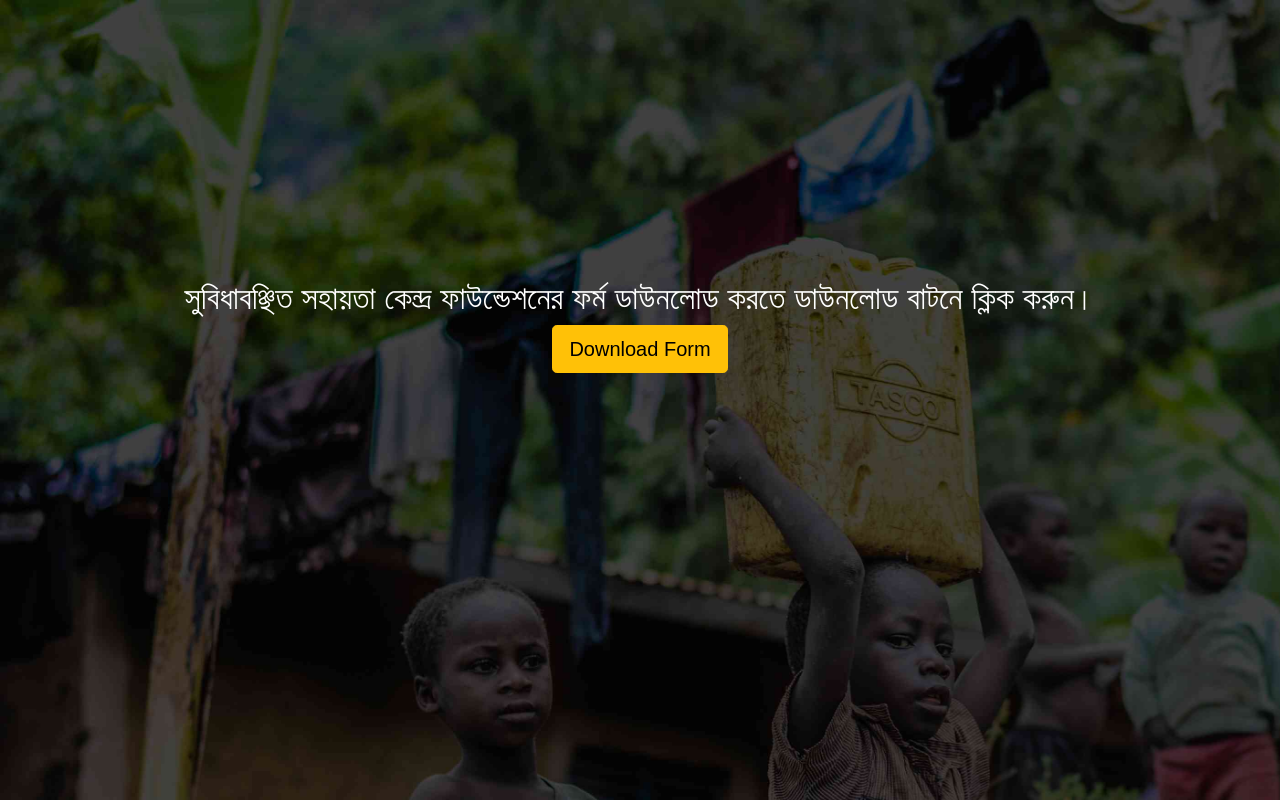
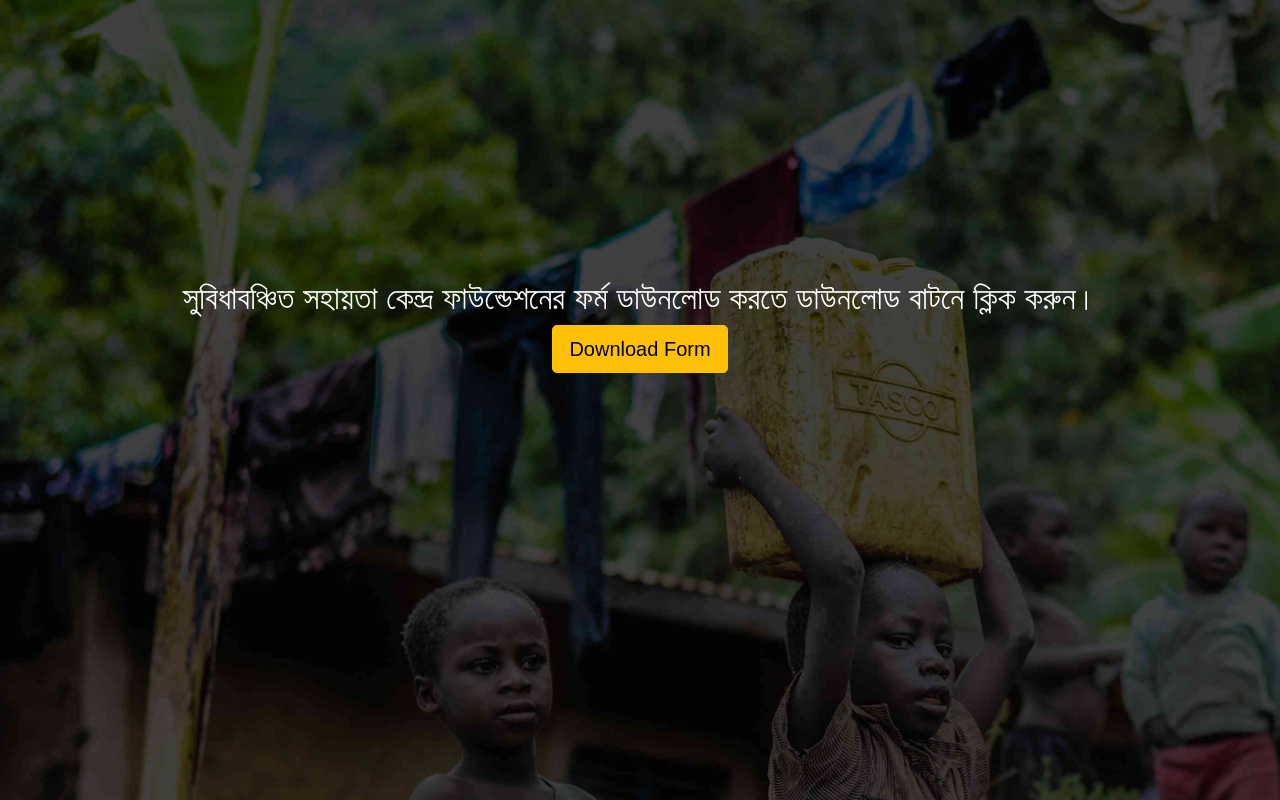
Before and after one commit to iftesamulohy/foundation, a plain HTML site: page index.html in a window 1280 px wide. Shown: the top 800 px of the page. Drawn offline with nearby package versions, Linux system fonts and the light colour scheme; a web font is replaced by a local one.

Commit message:
second commit

```diff
--- a/index.html
+++ b/index.html
@@ -4,7 +4,7 @@
     <meta charset="UTF-8">
     <meta http-equiv="X-UA-Compatible" content="IE=edge">
     <meta name="viewport" content="width=device-width, initial-scale=1.0">
-    <title>সুবিধাবঞ্ছিত সহায়তা কেন্দ্র ফাউন্ডেশন</title>
+    <title>সুবিধাবঞ্চিত সহায়তা কেন্দ্র ফাউন্ডেশন</title>
     <link href="https://cdn.jsdelivr.net/npm/bootstrap@5.0.0-beta3/dist/css/bootstrap.min.css" rel="stylesheet" integrity="sha384-eOJMYsd53ii+scO/bJGFsiCZc+5NDVN2yr8+0RDqr0Ql0h+rP48ckxlpbzKgwra6" crossorigin="anonymous">
     <link rel="stylesheet" href="style.css">
 </head>
@@ -12,7 +12,7 @@
     <div class="container">
         <div class="row justify-content-center align-items-center top-gap text-center">
 
-                <h2>সুবিধাবঞ্ছিত সহায়তা কেন্দ্র ফাউন্ডেশনের ফর্ম ডাউনলোড করতে ডাউনলোড বাটনে ক্লিক করুন।</h2>
+                <h2>সুবিধাবঞ্চিত সহায়তা কেন্দ্র ফাউন্ডেশনের ফর্ম ডাউনলোড করতে ডাউনলোড বাটনে ক্লিক করুন।</h2>
             <a href="https://docs.google.com/uc?export=download&id=1S-DhkNMyggwg-xnGBcGoQoChZjH7POuG">
                 <button type="button" class="btn btn-warning btn-lg btn-block">Download Form</button>
             </a>
```
